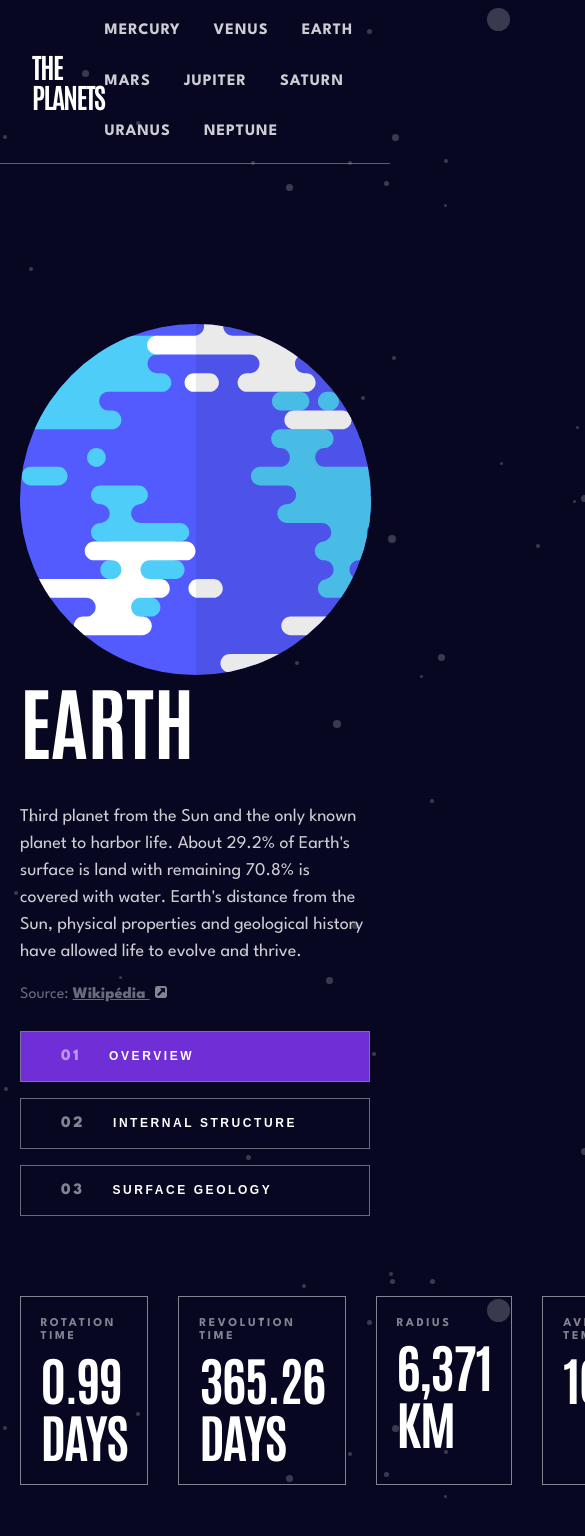
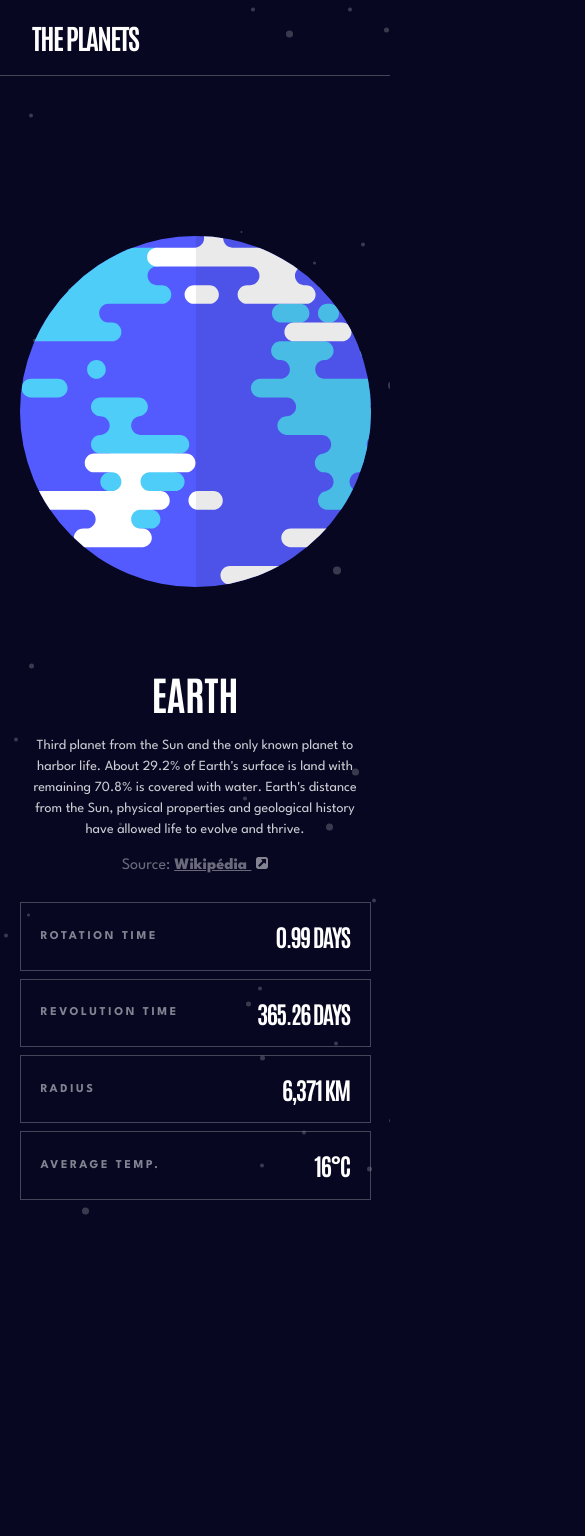
Before and after one commit to Mokalbari/planets-facts, a React (Vite) app: page / in a window 390 px wide. Shown: the top 1536 px of the page, 585 px wide, since content can reach past the window. After the commit the page ends 1242 px from the top, so only its background shows below. Built offline with nearby package versions, Linux system fonts and the light colour scheme.

Commit message:
add responsivness format mobile for hero + information

```diff
--- a/src/styles/HeroContent.css
+++ b/src/styles/HeroContent.css
@@ -68,6 +68,30 @@
       flex-shrink: 0.9;
     }
   }
+
+  @media (max-width: 600px) {
+    display: flex;
+    flex-direction: column;
+    text-align: center;
+    align-items: center;
+    margin-top: 10vh;
+
+    .hero__title {
+      font-size: 2.5rem;
+    }
+
+    .hero__content {
+      font-size: 0.875rem;
+    }
+
+    .hero__source {
+      font-size: 1rem;
+    }
+
+    .hero__button-container {
+      display: none;
+    }
+  }
 }
 
 #mercury {
--- a/src/styles/Information.modules.css
+++ b/src/styles/Information.modules.css
@@ -4,7 +4,7 @@
 
   .information__card {
     /* max-width: 255px; */
-    border: 1px solid hsl(var(--clr-neutral-200));
+    border: 1px solid hsl(var(--clr-neutral-200) / 0.5);
     padding: 1.25rem;
     flex: 1;
     margin-block: 4rem;
@@ -15,6 +15,7 @@
 
     }
   }
+
   @media (min-width: 600px) and (max-width:1000px) {
     h2 {
       font-size: 1.5rem;
@@ -24,4 +25,29 @@
       font-size: 0.5rem;
     }
   }
+
+  @media (max-width: 600px) {
+    flex-direction: column;
+    gap: 0.5rem;
+
+    .information__card {
+      display: flex;
+      align-items: center;
+      justify-content: space-between;
+      margin: 0;
+
+      &:last-child {
+        margin-bottom: 5vh;
+      }
+
+
+      h2 {
+        font-size: 1.5rem;
+      }
+
+      h3 {
+        margin: 0;
+      }
+    }
+  }
 }
--- a/src/styles/Navbar.modules.css
+++ b/src/styles/Navbar.modules.css
@@ -2,7 +2,7 @@
   align-items: center;
   justify-content: space-between;
   padding: 1.375rem 2rem;
-  border-bottom: 1px solid hsl(var(--clr-neutral-200) / 0.7);
+  border-bottom: 1px solid hsl(var(--clr-neutral-200) / 0.5);
 
   h2 {
     font-size: 1.75rem;
@@ -23,7 +23,7 @@
   }
   margin-bottom: 10rem;
 
-  @media (600px <= width <= 1000px) {
+  @media (min-width: 600px) and (max-width: 1000px) {
     flex-flow: column wrap;
     gap: 1.5rem;
 
@@ -34,4 +34,10 @@
       }
     }
   }
+
+  @media (max-width: 600px) {
+    .header__menu {
+      display: none;
+    }
+  }
 }
```
